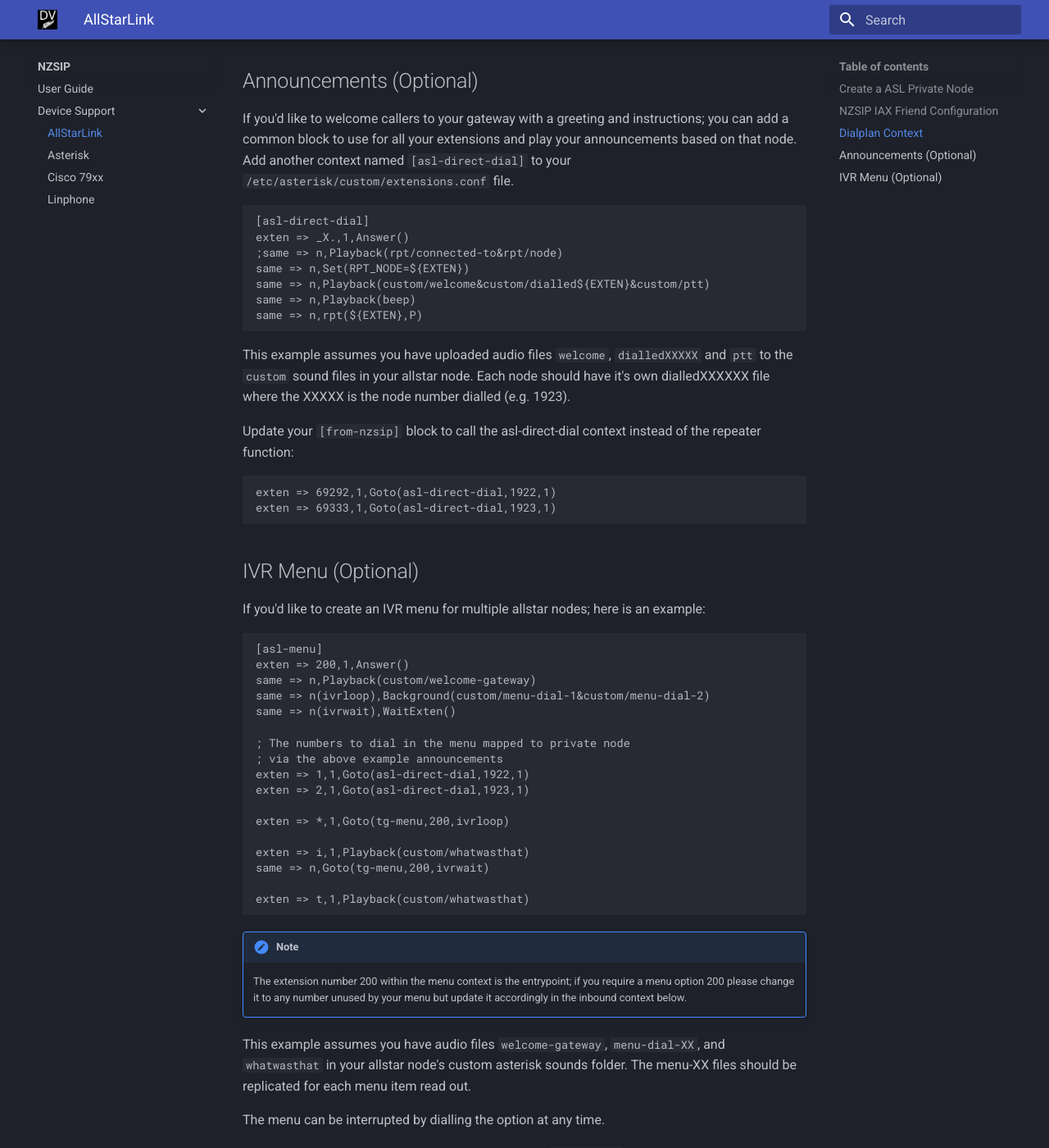
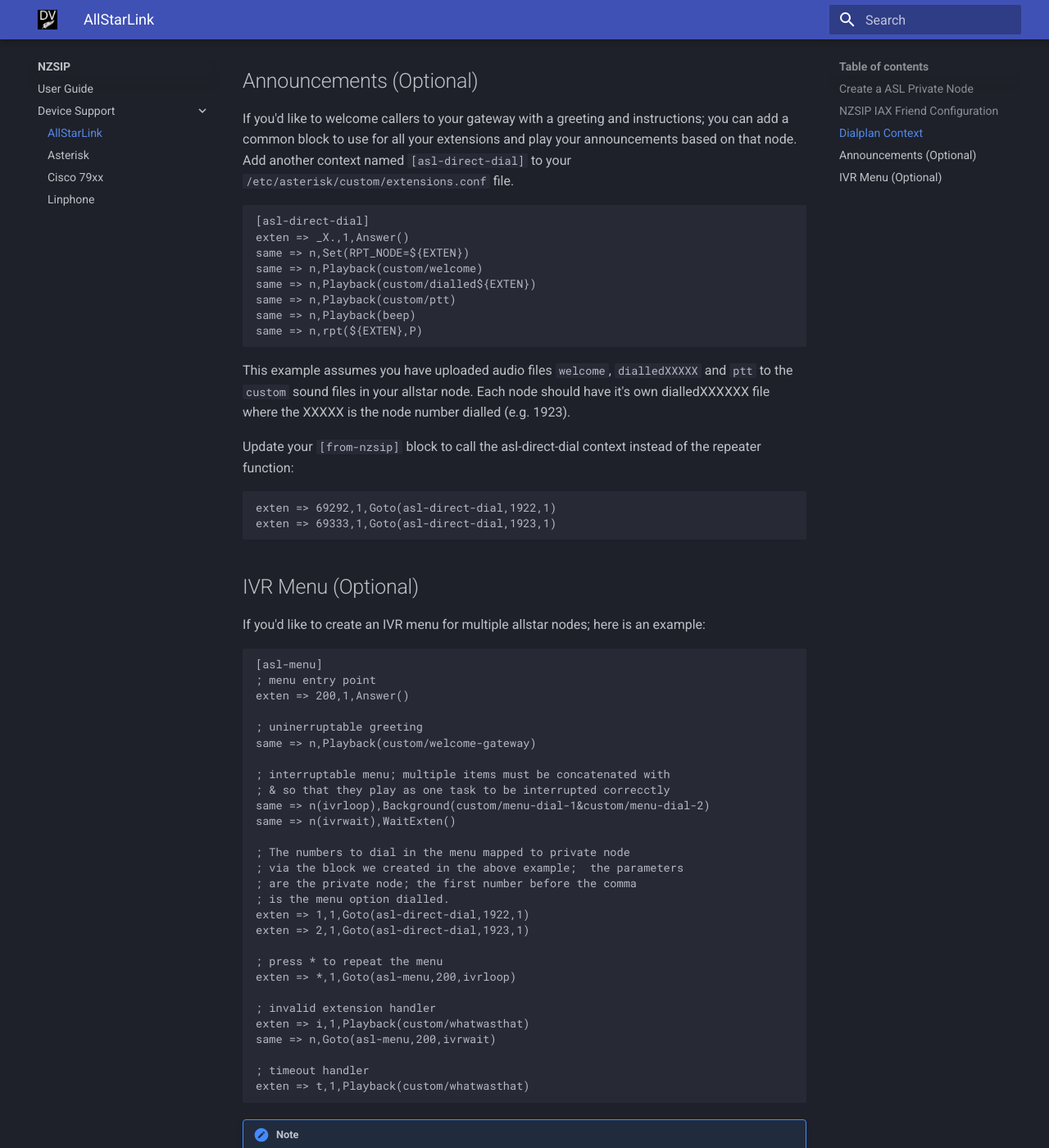
Before and after one commit to DigitalVoiceNZ/wiki, an MkDocs documentation site: the page built from docs/nzsip/devices/allstar.md, in a window 1280 px wide and 1400 px high, scrolled down 1876 px. Shown: the whole window at 82% size. Built offline with MkDocs 1.6.1 and Material for MkDocs 9.7.7, drawn with Linux system fonts in a browser that asks for light colours.

Commit message:
Corrections to IVR menu block

````diff
--- a/docs/nzsip/devices/allstar.md
+++ b/docs/nzsip/devices/allstar.md
@@ -71,9 +71,10 @@
 ```
 [asl-direct-dial]
 exten => _X.,1,Answer()
-;same => n,Playback(rpt/connected-to&rpt/node)
 same => n,Set(RPT_NODE=${EXTEN})
-same => n,Playback(custom/welcome&custom/dialled${EXTEN}&custom/ptt)
+same => n,Playback(custom/welcome)
+same => n,Playback(custom/dialled${EXTEN})
+same => n,Playback(custom/ptt)
 same => n,Playback(beep)
 same => n,rpt(${EXTEN},P)
 ```
@@ -94,21 +95,32 @@
 
 ```
 [asl-menu]
+; menu entry point
 exten => 200,1,Answer()
+
+; uninerruptable greeting
 same => n,Playback(custom/welcome-gateway)
+
+; interruptable menu; multiple items must be concatenated with
+; & so that they play as one task to be interrupted correcctly
 same => n(ivrloop),Background(custom/menu-dial-1&custom/menu-dial-2)
 same => n(ivrwait),WaitExten()
 
 ; The numbers to dial in the menu mapped to private node
-; via the above example announcements
+; via the block we created in the above example;  the parameters
+; are the private node; the first number before the comma
+; is the menu option dialled.
 exten => 1,1,Goto(asl-direct-dial,1922,1)
 exten => 2,1,Goto(asl-direct-dial,1923,1)
 
-exten => *,1,Goto(tg-menu,200,ivrloop)
+; press * to repeat the menu
+exten => *,1,Goto(asl-menu,200,ivrloop)
 
+; invalid extension handler
 exten => i,1,Playback(custom/whatwasthat)
-same => n,Goto(tg-menu,200,ivrwait)
+same => n,Goto(asl-menu,200,ivrwait)
 
+; timeout handler
 exten => t,1,Playback(custom/whatwasthat)
 ```
 !!! note
````
